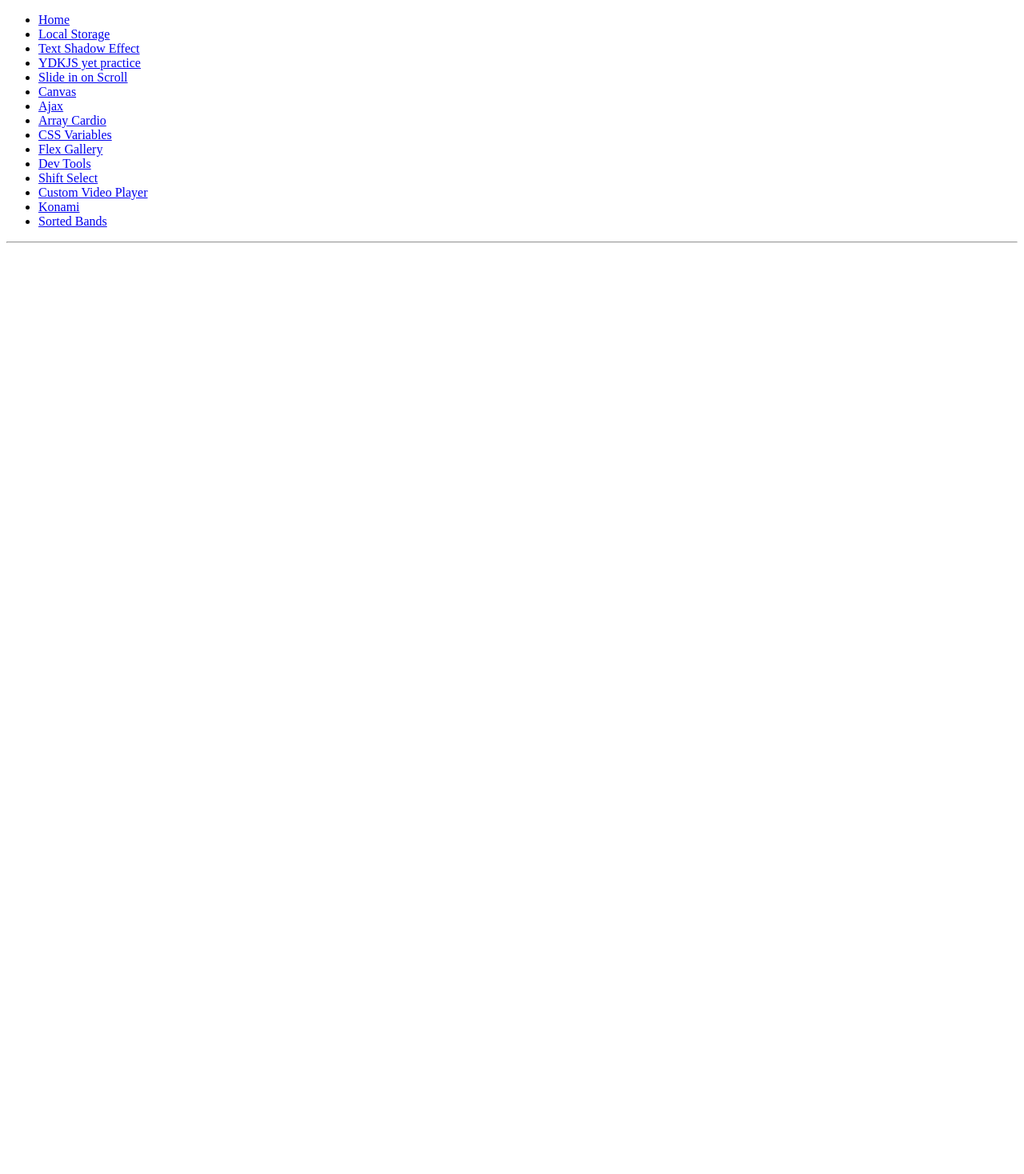
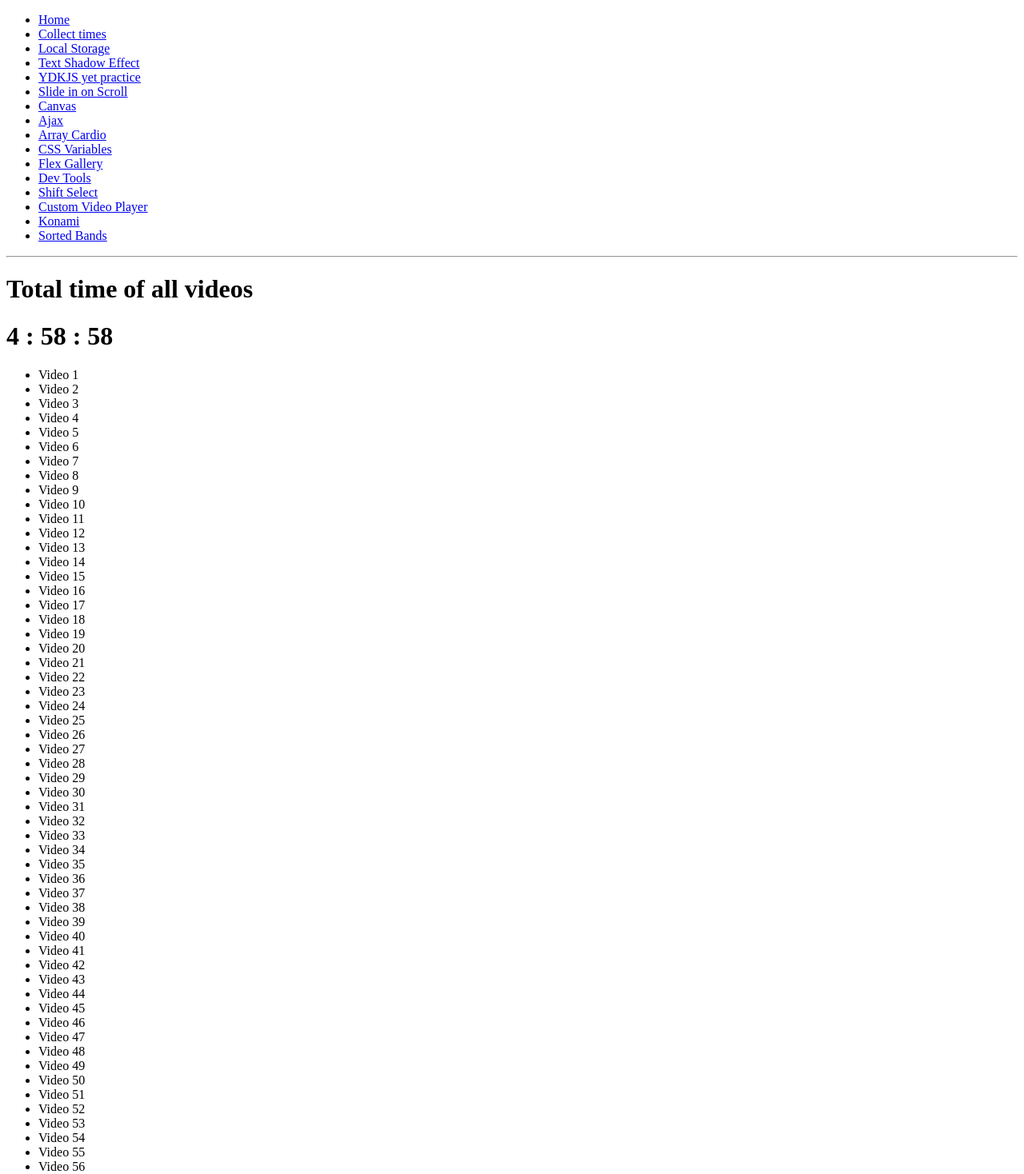
Before and after one commit to kathortelano/JS30-Challenge, a React app: page /reduce-time in a window 1280 px wide. Shown: the top 1468 px of the page at 80% size. Before the commit the page ends 800 px from the top, so only its background shows below. Built offline with nearby package versions, Linux system fonts and the light colour scheme.

Commit message:
day 18 completed

```diff
--- a/client/App.js
+++ b/client/App.js
@@ -16,6 +16,7 @@ import {
   LocalStorage,
   TextShadow,
   SortBands,
+  ReduceTime,
 } from "./components/index.js";
 
 const Nav = () => {
@@ -23,6 +24,9 @@ const Nav = () => {
     <ul>
       <li>
         <Link to="/">Home</Link>
+      </li>
+      <li>
+        <Link to="/reduce-time">Collect times</Link>
       </li>
       <li>
         <Link to="/local-storage">Local Storage</Link>
@@ -86,6 +90,9 @@ const App = () => {
           <Route exact path="/">
             <Home />
           </Route>
+          <Route path="/reduce-time">
+            <ReduceTime />
+          </Route>
           <Route path="/practice">
             <Practice />
           </Route>
--- /dev/null
+++ b/client/components/ReduceTime.js
@@ -0,0 +1,108 @@
+import React, { useRef, useEffect, useState } from "react";
+
+export const ReduceTime = () => {
+  //   const [times, setTimes] = useState([]);
+  const [time, setTime] = useState({
+    hours: 0,
+    minutes: 0,
+    seconds: 0,
+  });
+  const videoList = useRef();
+
+  useEffect(() => {
+    const videos = videoList.current;
+    const time = [...videos.children];
+
+    const dataTime = time
+      .map((data) => {
+        return data.dataset.time;
+      })
+      .map((time) => {
+        const numberTime = time.split(":").map(parseFloat);
+
+        return numberTime[0] * 60 + numberTime[1];
+      })
+      .reduce((total, seconds) => {
+        return (total = total + seconds);
+      });
+
+    setTime((prevState) => {
+      const hours = Math.floor(dataTime / 3600);
+      const minutes = Math.floor((dataTime % 3600) / 60);
+      const seconds = (dataTime % 3600) % 60;
+
+      return { ...prevState, hours: hours, minutes: minutes, seconds: seconds };
+    });
+  }, [videoList, setTime]);
+
+  return (
+    <div>
+      <div>
+        <h1>Total time of all videos</h1>
+        <h1>
+          {time.hours} : {time.minutes} : {time.seconds}
+        </h1>
+      </div>
+      <ul className="videos" ref={videoList}>
+        <li data-time="5:43">Video 1</li>
+        <li data-time="2:33">Video 2</li>
+        <li data-time="3:45">Video 3</li>
+        <li data-time="0:47">Video 4</li>
+        <li data-time="5:21">Video 5</li>
+        <li data-time="6:56">Video 6</li>
+        <li data-time="3:46">Video 7</li>
+        <li data-time="5:25">Video 8</li>
+        <li data-time="3:14">Video 9</li>
+        <li data-time="3:31">Video 10</li>
+        <li data-time="5:59">Video 11</li>
+        <li data-time="3:07">Video 12</li>
+        <li data-time="11:29">Video 13</li>
+        <li data-time="8:57">Video 14</li>
+        <li data-time="5:49">Video 15</li>
+        <li data-time="5:52">Video 16</li>
+        <li data-time="5:50">Video 17</li>
+        <li data-time="9:13">Video 18</li>
+        <li data-time="11:51">Video 19</li>
+        <li data-time="7:58">Video 20</li>
+        <li data-time="4:40">Video 21</li>
+        <li data-time="4:45">Video 22</li>
+        <li data-time="6:46">Video 23</li>
+        <li data-time="7:24">Video 24</li>
+        <li data-time="7:12">Video 25</li>
+        <li data-time="5:23">Video 26</li>
+        <li data-time="3:34">Video 27</li>
+        <li data-time="8:22">Video 28</li>
+        <li data-time="5:17">Video 29</li>
+        <li data-time="3:10">Video 30</li>
+        <li data-time="4:43">Video 31</li>
+        <li data-time="19:43">Video 32</li>
+        <li data-time="0:47">Video 33</li>
+        <li data-time="0:47">Video 34</li>
+        <li data-time="3:14">Video 35</li>
+        <li data-time="3:59">Video 36</li>
+        <li data-time="2:43">Video 37</li>
+        <li data-time="4:17">Video 38</li>
+        <li data-time="6:56">Video 39</li>
+        <li data-time="3:05">Video 40</li>
+        <li data-time="2:06">Video 41</li>
+        <li data-time="1:59">Video 42</li>
+        <li data-time="1:49">Video 43</li>
+        <li data-time="3:36">Video 44</li>
+        <li data-time="7:10">Video 45</li>
+        <li data-time="3:44">Video 46</li>
+        <li data-time="3:44">Video 47</li>
+        <li data-time="4:36">Video 48</li>
+        <li data-time="3:16">Video 49</li>
+        <li data-time="1:10">Video 50</li>
+        <li data-time="6:10">Video 51</li>
+        <li data-time="2:14">Video 52</li>
+        <li data-time="3:44">Video 53</li>
+        <li data-time="5:05">Video 54</li>
+        <li data-time="6:03">Video 55</li>
+        <li data-time="12:39">Video 56</li>
+        <li data-time="1:56">Video 57</li>
+        <li data-time="4:04">Video 58</li>
+      </ul>
+    </div>
+  );
+};
--- a/client/components/index.js
+++ b/client/components/index.js
@@ -13,6 +13,7 @@ import { SlideScroll } from "./SlideScroll";
 import { LocalStorage } from "./LocalStorage";
 import { TextShadow } from "./TextShadow";
 import { SortBands } from "./SortBands";
+import { ReduceTime } from "./ReduceTime";
 
 export {
   Konami,
@@ -30,4 +31,5 @@ export {
   LocalStorage,
   TextShadow,
   SortBands,
+  ReduceTime,
 };
```
